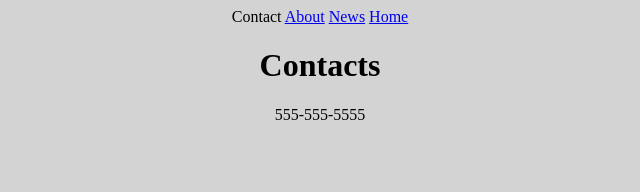
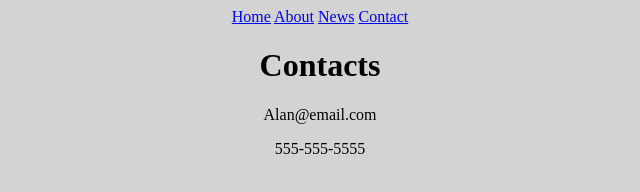
Before and after one commit to ajproanimator/MyFirstWebsite, a plain HTML site: page contact.html in a window 1280 px wide. Shown: the whole page, without its empty margins (320-960 px from the left). Drawn offline with Linux system fonts and the light colour scheme.

Commit message:
MyWebsitecompleted

```diff
--- a/contact.html
+++ b/contact.html
@@ -8,18 +8,22 @@
  </head>
 
  <body style="background-color: lightgray;">
-  <div a href="contact.html" style="text-align: center">Contact</a>
-    <a href="url" style="text-align: center">About</a>
-    <a href="url" style="text-align: center">News</a>
-    <a href="index.html" style="text-align: center">Home</a></div>
+
+  <div style="text-align: center">
+    <a href="index.html" style="text-align: center">Home</a>
+    <a href="url" >About</a>
+    <a href="url" >News</a>
+    <a href="contact.html">Contact</a>
+  </div>
 
 
     <h1 style="text-align:center;">
       Contacts
     </h1>
 
-
-
+    <p style="text-align: center;">
+      Alan@email.com
+    </p>
     <p style="text-align: center;">
       555-555-5555
     </p>
```
